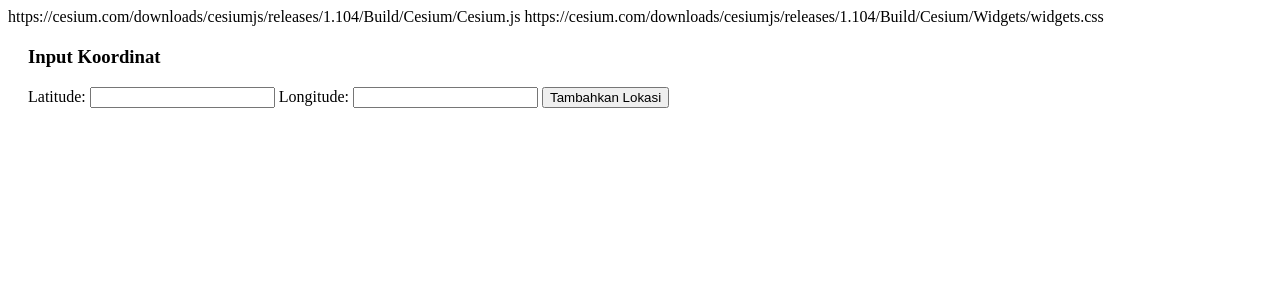
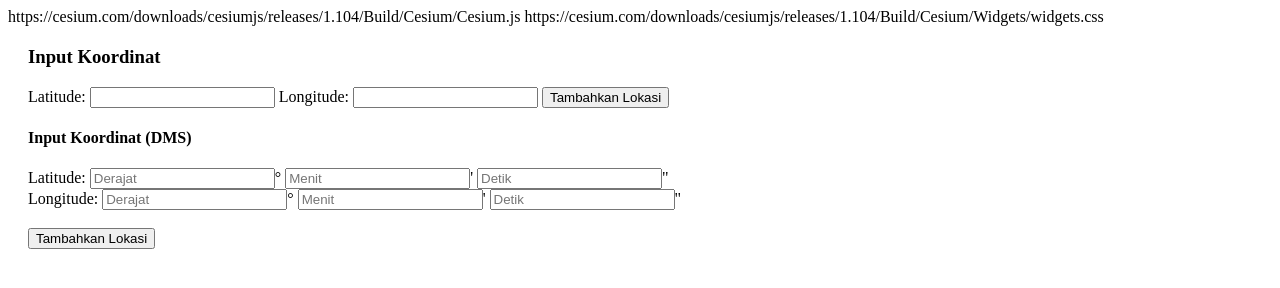
Before and after one commit to ferisupandi/globe-3d-app, a plain HTML site: page index.html in a window 1280 px wide. Drawn offline with Linux system fonts and the light colour scheme.

Commit message:
rubah format koordinat

```diff
--- a/index.html
+++ b/index.html
@@ -27,6 +27,21 @@
             <input type="number" step="any" id="longitude" required>
             <button type="submit">Tambahkan Lokasi</button>
         </form>
+        <form id="coordForm">
+            <h4>Input Koordinat (DMS)</h4>
+            Latitude:
+            <input type="number" id="latDeg" placeholder="Derajat">°
+            <input type="number" id="latMin" placeholder="Menit">'
+            <input type="number" id="latSec" placeholder="Detik">"
+            <br>
+            Longitude:
+            <input type="number" id="lonDeg" placeholder="Derajat">°
+            <input type="number" id="lonMin" placeholder="Menit">'
+            <input type="number" id="lonSec" placeholder="Detik">"
+            <br><br>
+            <button type="submit">Tambahkan Lokasi</button>
+        </form>
+
     </div>
 
     <div id="cesiumContainer"></div>
```
Also changed, not shown: main.js (+15 -4 lines).
